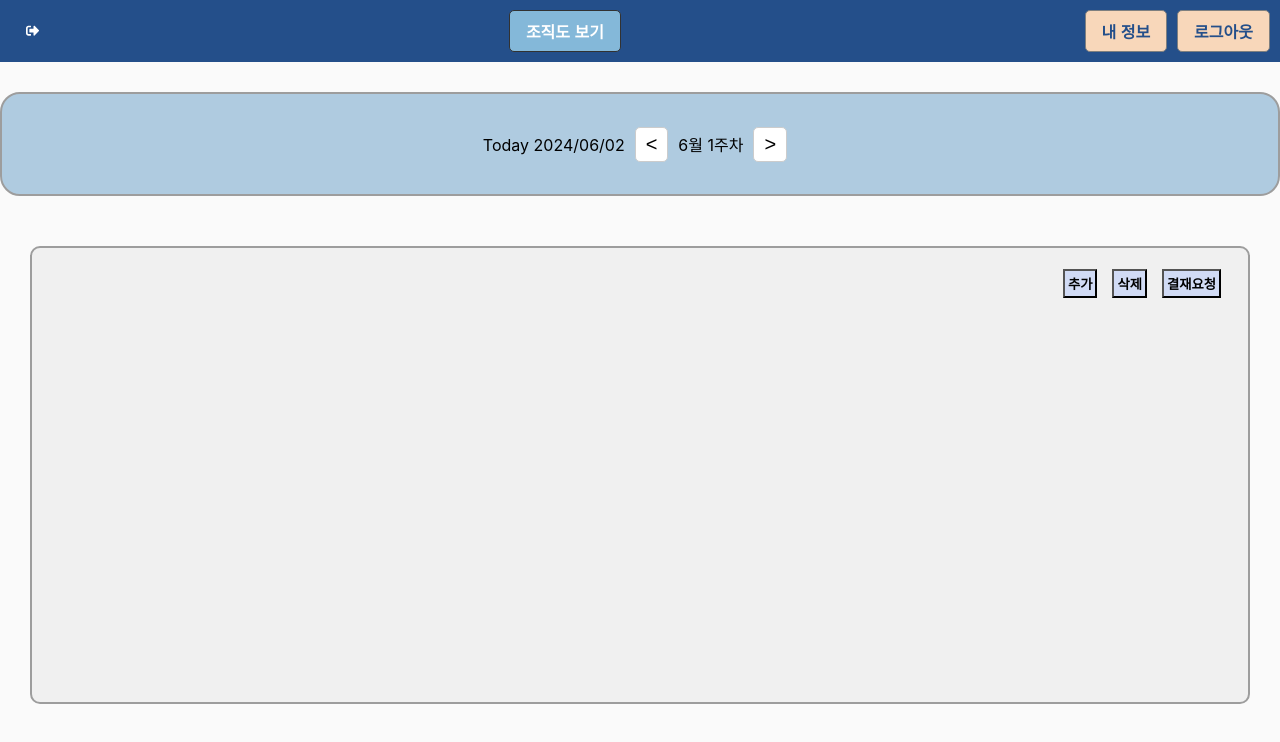
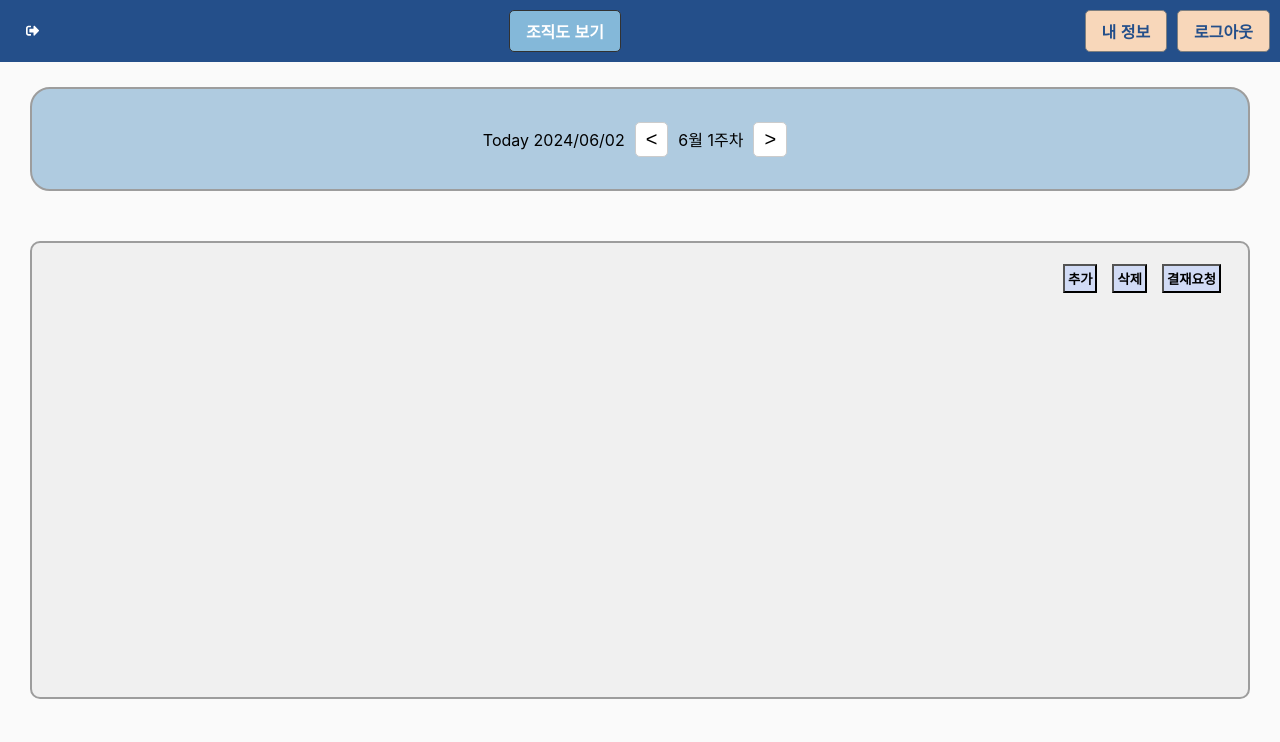
Before and after one commit to CSID-DGU/2024-1-SCS4031-01-sososo-3, a React (Create React App) app in the folder frontend/: page / in a window 1280 px wide. Shown: the top 742 px of the page. Built offline with nearby package versions, Linux system fonts and the light colour scheme.

Commit message:
[KMS]dek_결재대기칸

```diff
--- a/frontend/src/App.css
+++ b/frontend/src/App.css
@@ -91,33 +91,15 @@ body {
   margin-left: 10px; /* 버튼 사이 간격 설정 */
 }
 
-/* 결재대기요청칸 */
+/* Date */
 
 .rounded-rectangles-container {
-  display: flex;
-  justify-content: space-between; /* 사각형을 최대한 벌려서 나란히 배치 */
-  margin-top: 30px; /* 헤더에서 약간 떨어지도록 위쪽 여백 추가 */
+  margin-top: 25px; /* 헤더에서 약간 떨어지도록 위쪽 여백 추가 */
+  margin-left: 30px;
+  margin-right: 30px;
 }
 
-.rounded-rectangle-wrapper {
-  width: calc(50% - 10px); /* 페이지 가로의 절반 크기로 설정 */
-  margin-right: 30px; /* 오른쪽 사각형과의 간격 설정 */
-}
-
-.rounded-rectangle-wrapper:first-child {
-  margin-left: 30px; /* 왼쪽 사각형과의 간격 설정 */
-}
-
-.rounded-rectangle {
-  width: 100%; /* 부모 요소에 대한 상대적 크기 설정 */
-  height: 200px; /* 높이 설정 */
-  border-radius: 20px; /* 둥근 모서리 설정 */
-  background-color: #f0f0f0; /* 배경색 설정 */
-  border: 2px solid #9d9d9d;
-}
-/* Date */
 .rounded-rectangle1 {
-  width: 100%;
   height: 100px;
   border-radius: 20px;
   background-color: #afcbe0;
```
